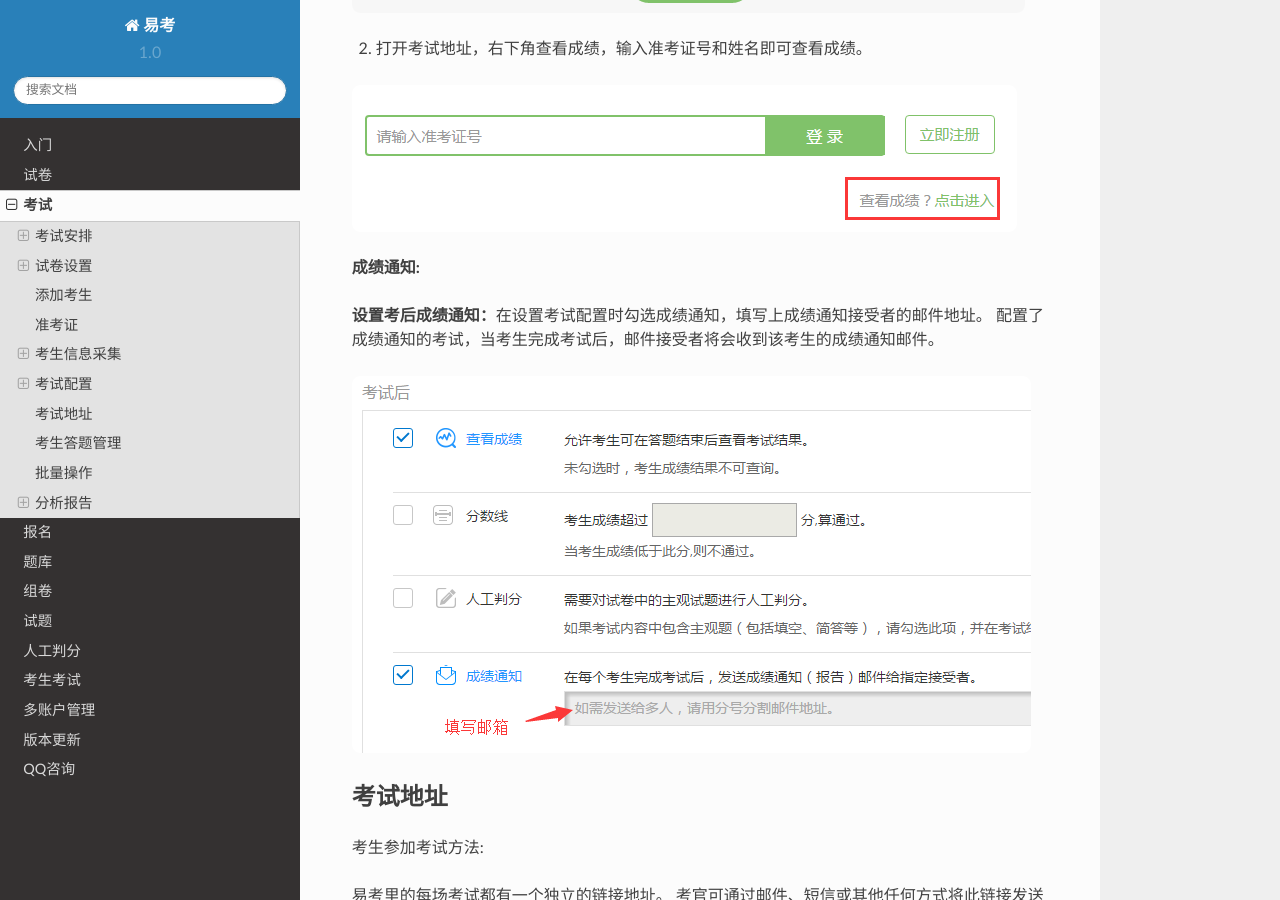
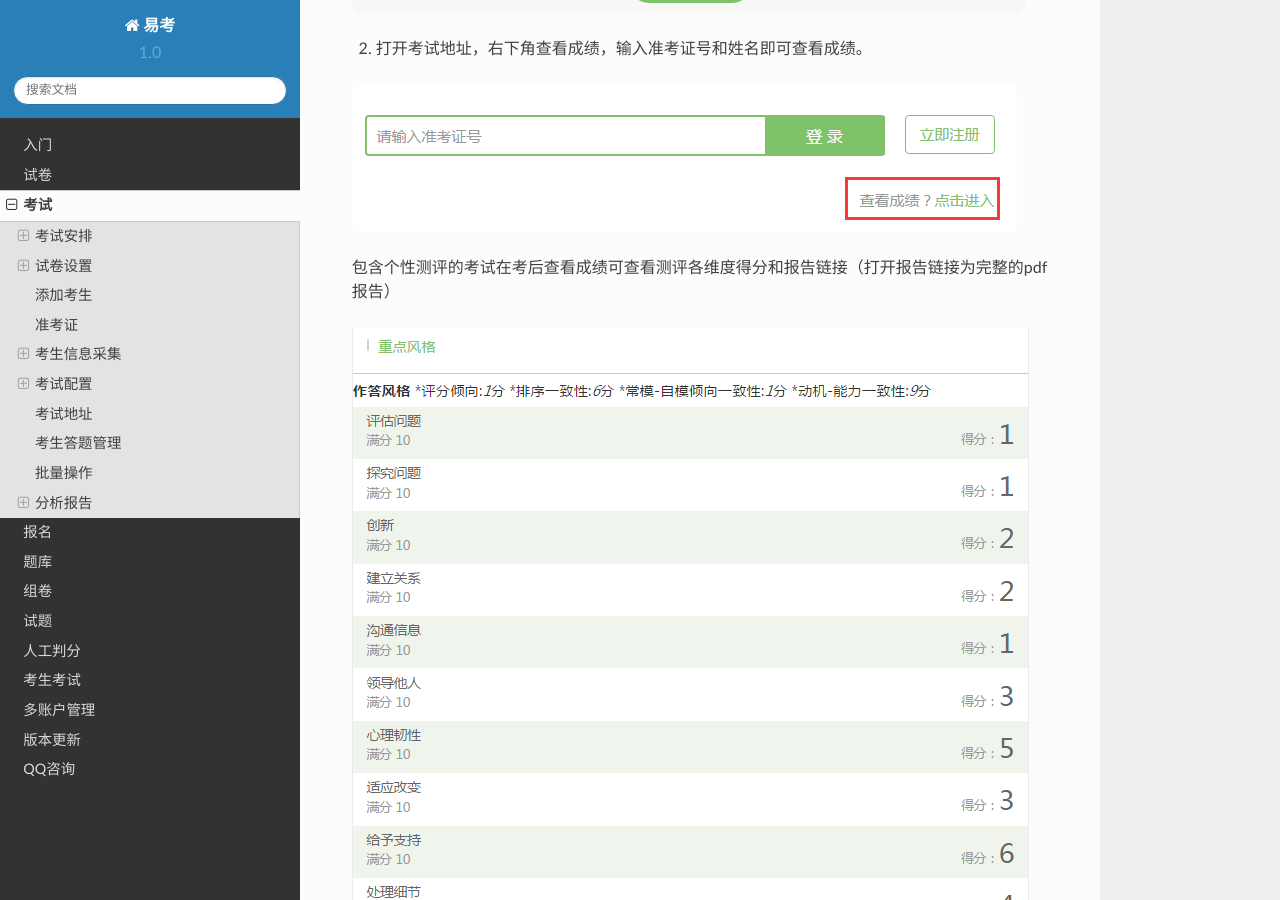
Before and after one commit to yaozhifeng/eztest_doc, a Sphinx documentation site: the page built from docs/source/exam.rst, in a window 1280 px wide and 900 px high, scrolled down 20137 px. Built offline with Sphinx 7.4.7 and the Read the Docs theme 2.0.0, drawn with Linux system fonts in a browser that asks for light colours.

Commit message:
chakanchengji

```diff
--- a/docs/source/exam.rst
+++ b/docs/source/exam.rst
@@ -358,6 +358,10 @@ AB卷或多份试卷
 
 .. image:: _static/4-26.png
 
+包含个性测评的考试在考后查看成绩可查看测评各维度得分和报告链接（打开报告链接为完整的pdf报告）
+
+.. image:: _static/4-1-1.png
+
 **成绩通知:**
 
 **设置考后成绩通知：**\在设置考试配置时勾选成绩通知，填写上成绩通知接受者的邮件地址。 配置了成绩通知的考试，当考生完成考试后，邮件接受者将会收到该考生的成绩通知邮件。
```
Also changed, not shown: docs/source/_static/4-1-1.png (added).
